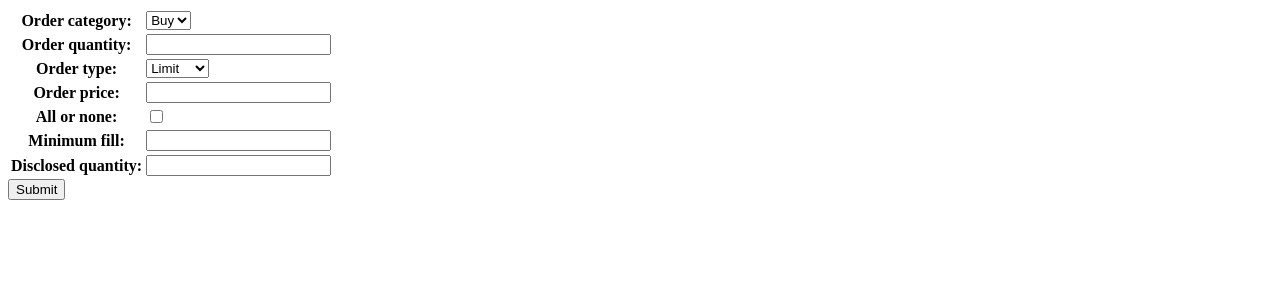
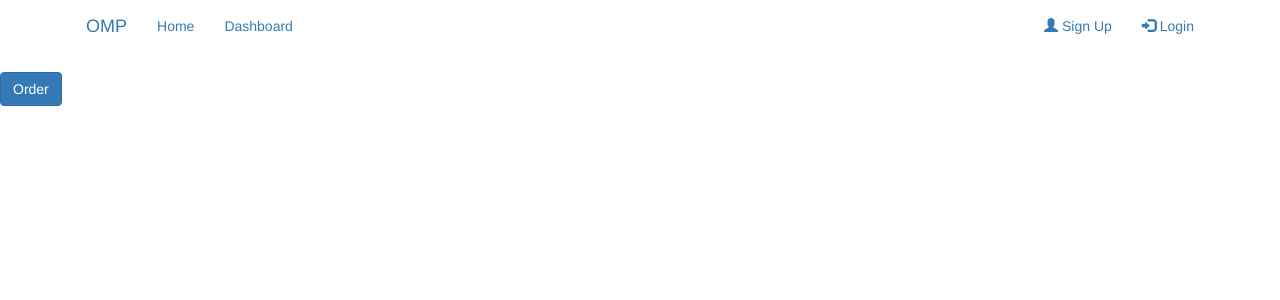
Before and after one commit to cs16b004/capstone, a Django app: page /order/order-page in a window 1280 px wide. Shown: the top 300 px of the page. Run offline with Django 3.2, Linux system fonts and the light colour scheme; some libraries are stand-ins or nearby versions.

Commit message:
Update order.html

```diff
--- a/ordergenerator/templates/order/order.html
+++ b/ordergenerator/templates/order/order.html
@@ -1,7 +1,86 @@
-<form  method="post">
+<!-- <form  method="post">
     {% csrf_token %}
     <table>
     {{ form }}
     </table>
     <input type="submit" value="Submit">
-</form>
+</form> -->
+
+{% load static %}
+<!DOCTYPE html>
+<html>
+<head>
+	<title>Home Page</title>
+	<meta charset="utf-8">
+	<meta name="viewport" content="width=device-width, initial-scale=1, shrink-to-fit=no">
+	<link rel="stylesheet" href="https://maxcdn.bootstrapcdn.com/bootstrap/3.4.1/css/bootstrap.min.css">
+	<script src="https://ajax.googleapis.com/ajax/libs/jquery/3.5.1/jquery.min.js"></script>
+	<script src="https://maxcdn.bootstrapcdn.com/bootstrap/3.4.1/js/bootstrap.min.js"></script>
+	<link rel="stylesheet" href="https://ajax.googleapis.com/ajax/libs/jqueryui/1.12.1/themes/smoothness/jquery-ui.css">
+	<script src="https://ajax.googleapis.com/ajax/libs/jqueryui/1.12.1/jquery-ui.min.js"></script>
+	<link rel="stylesheet" type="text/css" href="{% static '/order/order.css' %}">
+
+</head>
+<body>
+	<div class="container">
+		<nav class="navbar navbar-light">
+			<div class="container-fluid">
+				<div class="navbar-header">
+					<a class="navbar-brand" href="#">OMP</a>
+				</div>
+				<ul class="nav navbar-nav">
+					<li class="active"><a href="{%url 'home-page'%}">Home</a></li>
+					<li><a href="#">Dashboard</a></li>
+				</ul>
+				<ul class="nav navbar-nav navbar-right navbar-links">
+					<li><a href="{%url 'signup-page'%}"><span class="glyphicon glyphicon-user"></span> Sign Up</a></li>
+					<li><a href="{%url 'signin-page'%}"><span class="glyphicon glyphicon-log-in"></span> Login</a></li>
+				</ul>
+			</div>
+		</nav>
+	</div>
+
+	<button type="button" href="#myModal" class="btn btn-primary order-button" data-backdrop="false" data-toggle="modal">Order</button>
+	<div class="modal fade" id="myModal" >
+	  <div class="modal-dialog">
+	    <div class="modal-content">
+	      <div class="modal-header">
+	      	<button type="button" class="close" data-dismiss="modal" aria-label="Close">
+	          <span aria-hidden="true">&times;</span>
+	        </button>
+	        <h5 class="modal-title">Place your order</h5>
+	      </div>
+	      <div class="modal-body">
+	        <form method="post" id="place_order">
+		        {% csrf_token %}
+		        <table border="1" class="table table-striped">
+		        	{% for field in form %}
+			        	{% if field.label != 'All or none' %}
+				        	<tr>
+				        		<th style="text-align: center;">{{field.label}}</th>
+				        		<td>{{field}}</td>
+				        	</tr>
+			        	{% else %}
+				        	<tr>
+				        		<th colspan="2" style="text-align: center; color: green">Extra Conditions</th>
+				        	</tr>
+				        	<tr>
+				        		<th style="text-align: center;">{{field.label_tag}}</th>
+				        		<td>{{field}}</td>
+				        	</tr>
+			        	{% endif %}
+		        	{% endfor %}
+		        </table>
+	        </form>
+	      </div>
+	      <div class="modal-footer">
+	      	<button type="button" class="btn btn-info">Help</button>
+	        <button type="button" class="btn btn-secondary" data-dismiss="modal">Close</button>
+	        <button type="submit" class="btn btn-primary" form="place_order">Place Order</button>
+	      </div>
+	    </div>
+	  </div>
+	</div>
+	<script src="{% static '/order/order.js' %}" type="text/javascript"></script>
+</body>
+</html>
```
